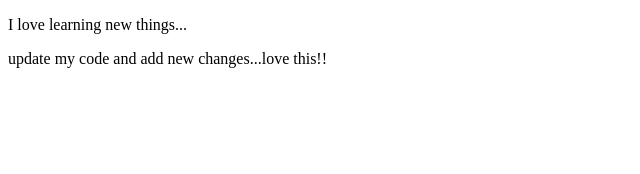
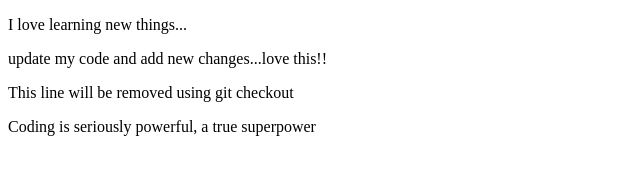
Before and after one commit to yacine-sandbox/first-website, a plain HTML site: page index.html in a window 1280 px wide. Shown: the whole page, without its empty margins (0-640 px from the left). Drawn offline with Linux system fonts and the light colour scheme.

Commit message:
ear git add . am omplete intial work on index file

```diff
--- a/index.html
+++ b/index.html
@@ -6,5 +6,7 @@
 <body>
 <p>I love learning new things...</p>
 <p>update my code and add new changes...love this!! </p>
+<p>This line will be removed using git checkout </p>
+<p>Coding is seriously powerful, a true superpower </p>
 </body>
 </html>
```
